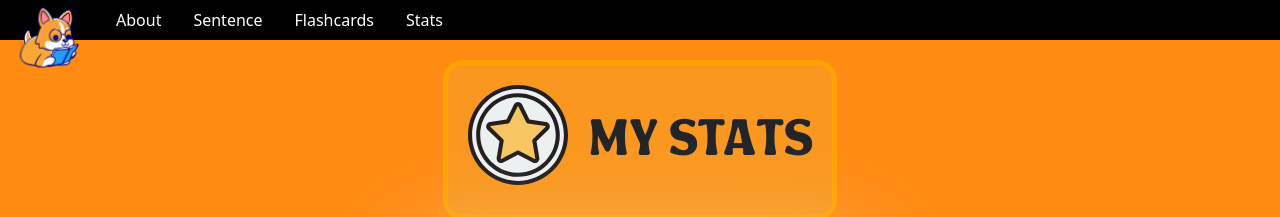
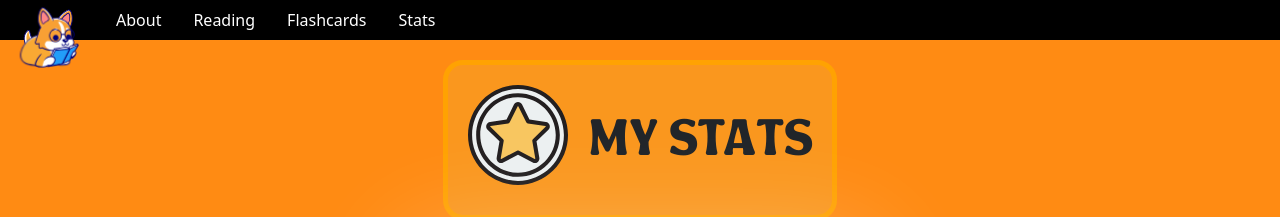
Before and after one commit to arihanv/ReadSpeak, a React (Create React App) app: page /stats in a window 1280 px wide. Shown: the top 217 px of the page. Built offline with nearby package versions, Linux system fonts and the light colour scheme; what compromise would draw is missing.

Commit message:
Fixed bug in Live Info

```diff
--- a/src/Pages/App.js
+++ b/src/Pages/App.js
@@ -191,7 +191,11 @@ function App() {
 
   useEffect(() => {
     words = sentence.split(" ");
+    setCurrentWord(words[currentIndex]);
   }, [sentence]);
+
+
+
 
   useEffect(() => {
     if (reduxStore.detected.length > 0) {
--- a/src/modules/nav.js
+++ b/src/modules/nav.js
@@ -14,7 +14,7 @@ function BasicExample() {
         <Nav.Link href="/">About</Nav.Link>
       </Nav.Item>
       <Nav.Item>
-        <Nav.Link href="/sentence">Sentence</Nav.Link>
+        <Nav.Link href="/sentence">Reading</Nav.Link>
       </Nav.Item>
       <Nav.Item>
         <Nav.Link href="/cards">Flashcards</Nav.Link>
```
